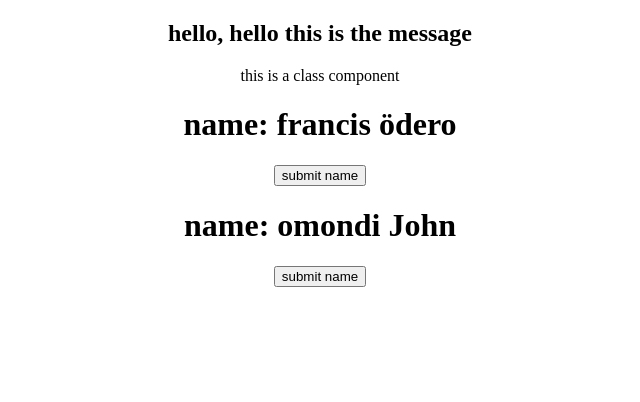
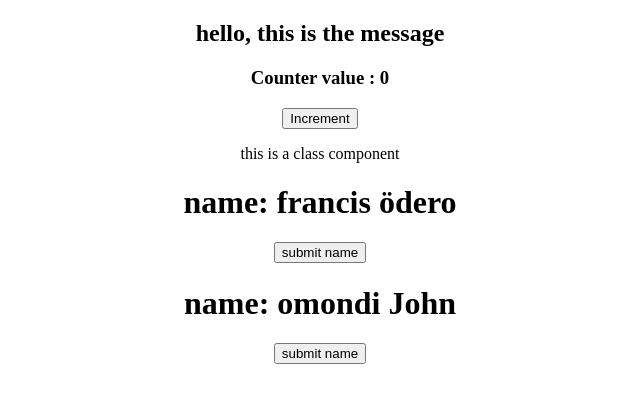
Before and after one commit to Francisomondi/react-dojo-app, a React (Create React App) app: page / in a window 1280 px wide. Shown: the top 402 px of the page, without its empty margins (320-960 px from the left). Built offline with nearby package versions, Linux system fonts and the light colour scheme.

Commit message:
using state in a fuctional component

```diff
--- a/src/components/Hello.js
+++ b/src/components/Hello.js
@@ -1,12 +1,26 @@
 import React from "react";
+import { useState } from "react";
 
 const Hello = () => {
+  const [counter, setCounter] = useState(0);
   const displayMessage = () => {
-    return "hello this is the message";
+    return "this is the message";
   };
+  const increment = () => {
+    setCounter(counter + 1);
+  };
+
   return (
     <div>
-      <h2>hello, {displayMessage()}</h2>
+      <div>
+        <h2>hello, {displayMessage()}</h2>
+      </div>
+      <div>
+        <h3>Counter value : {counter}</h3>
+      </div>
+      <div>
+        <button onClick={increment}>Increment</button>
+      </div>
     </div>
   );
 };
```
